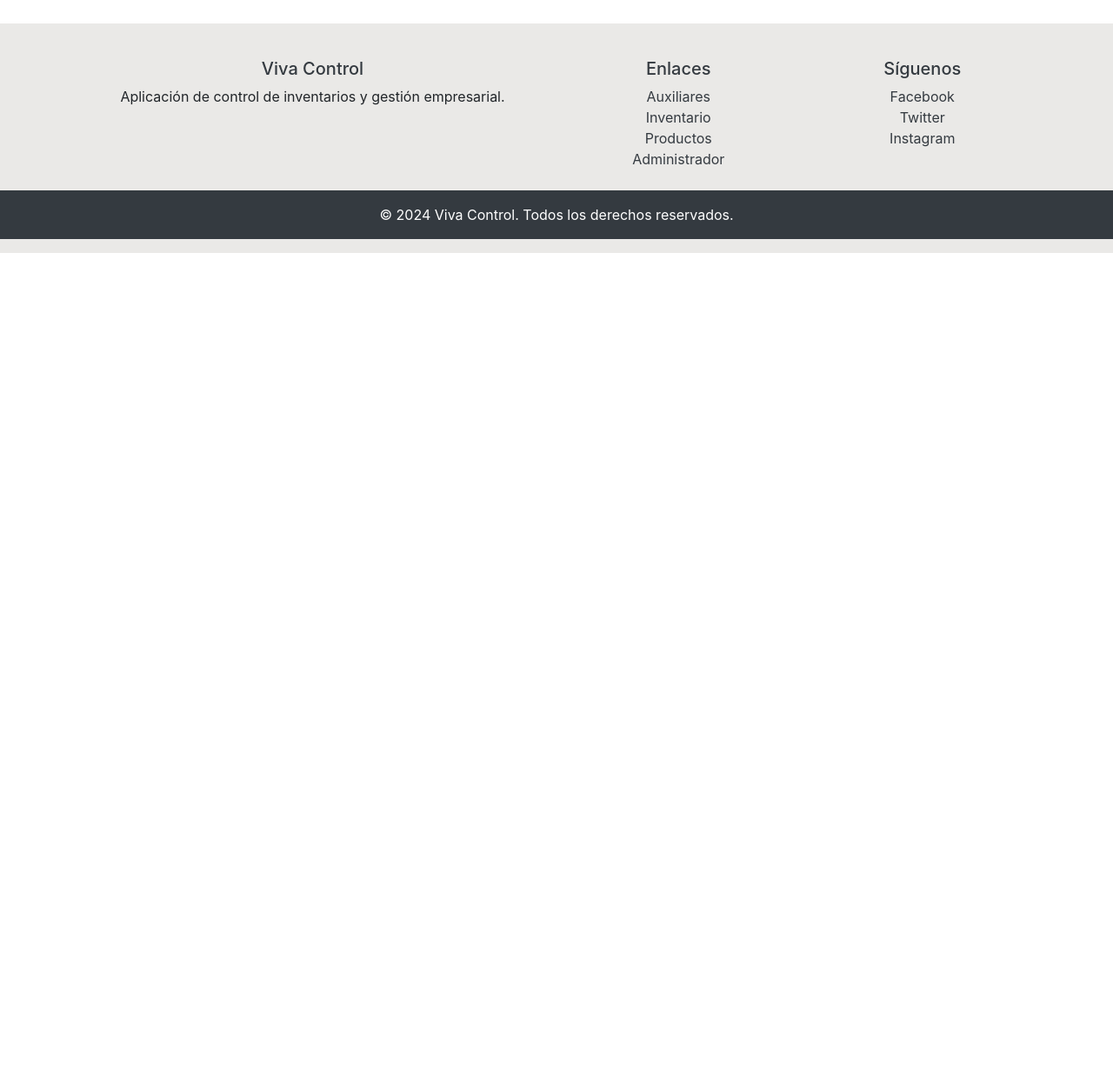
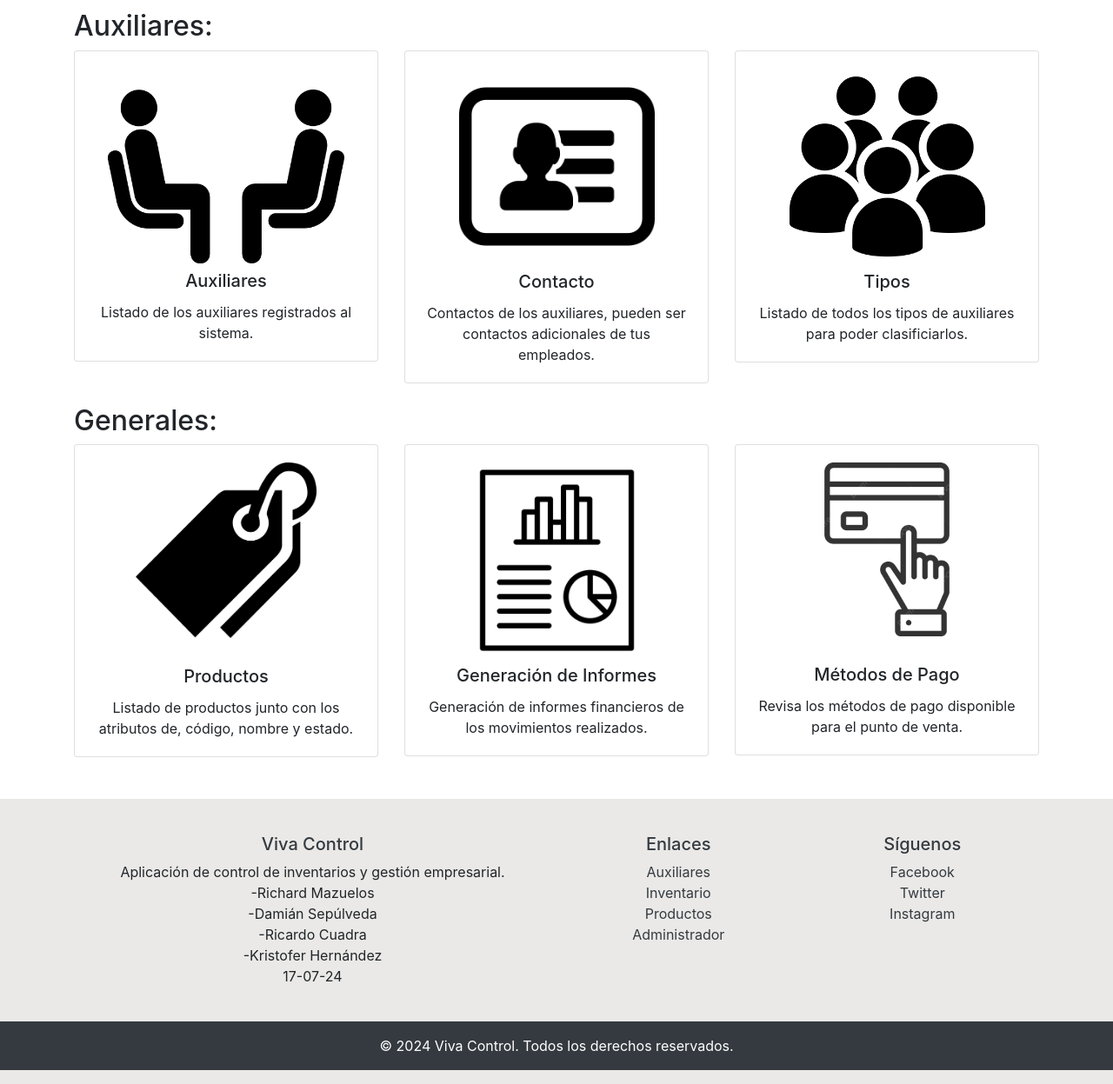
Before and after one commit to elrichardby11/VivaControl-Web, a Django app: page / in a window 1280 px wide. Shown: the part 578-1825 px from the top of the page at 87% size. Before the commit the page ends 869 px from the top, so only its background shows below. Run offline with Django 5.2, Linux system fonts and the light colour scheme; the visitor is signed in with stand-in values (Sample User, id 1); some libraries are stand-ins or nearby versions.

Commit message:
Update templates

```diff
--- a/productos/admin.py
+++ b/productos/admin.py
@@ -13,6 +13,6 @@ class CategoriaAdmin(admin.ModelAdmin):
 admin.site.register(Categoria, CategoriaAdmin)
 
 class ProductoAdmin(admin.ModelAdmin):
-    list_display = ("id_producto", "nombre", "categoria", )
+    list_display = ("id_producto", "nombre", "cstate_producto", "categoria", )
 
 admin.site.register(Producto, ProductoAdmin)
--- a/productos/models.py
+++ b/productos/models.py
@@ -16,7 +16,7 @@ class Categoria(models.Model):
         return self.nombre
 
 class Producto(models.Model):
-    id_producto = models.AutoField(primary_key=True)
+    id_producto = models.IntegerField(primary_key=True)
     nombre = models.CharField(max_length=255)
     cstate_producto = models.ForeignKey(CStateProducto, on_delete=models.CASCADE)
     categoria = models.ForeignKey(Categoria, on_delete=models.CASCADE)
--- a/templates/base.html
+++ b/templates/base.html
@@ -120,7 +120,12 @@
         <div class="col-lg-6 col-md-12 mb-4 mb-md-0">
           <h5 class="footer-brand">Viva Control</h5>
           <p>
-            Aplicación de control de inventarios y gestión empresarial.
+            Aplicación de control de inventarios y gestión empresarial.<br>
+            -Richard Mazuelos<br>
+            -Damián Sepúlveda<br>
+            -Ricardo Cuadra<br>
+            -Kristofer Hernández<br>
+            17-07-24
           </p>
         </div>
 
@@ -175,9 +180,8 @@
       © 2024 Viva Control. Todos los derechos reservados.
     </div>
   </footer>
-
   <script src="https://code.jquery.com/jquery-3.5.1.slim.min.js"></script>
-  <script src="https://cdn.jsdelivr.net/npm/@popperjs/core@2.5.4/dist/umd/popper.min.js"></script>
+  <script src="https://cdn.jsdelivr.net/npm/@popperjs/core@2.9.3/dist/umd/popper.min.js"></script>
   <script src="https://stackpath.bootstrapcdn.com/bootstrap/4.5.2/js/bootstrap.min.js"></script>
   {% block extra_scripts %}
   {% endblock extra_scripts %}
--- a/templates/home.html
+++ b/templates/home.html
@@ -5,24 +5,37 @@ Inicio - Viva Control
 {% endblock %}
 
 {% block content %}
+{% load static %}
+
 {% if not user.is_authenticated %}
-
-<h1>Bienvenido!</h1>
+<div class="container mt-4">
+<div class="jumbotron">
+    <h1 class="display-4">¡Bienvenido!</h1>
+    <p class="lead">
+        El proyecto Viva Control está diseñado para atender las necesidades comunes de diversas empresas en la gestión de auxiliares, inventarios y productos. Este sistema ofrece herramientas robustas y flexibles para mejorar la eficiencia operativa y facilitar la toma de decisiones estratégicas.
+    </p>
+    <hr class="my-4">
+    <p>
+        Si deseas acceder a las funcionalidades del sistema, por favor inicia sesión.
+    </p>
+    <a class="btn btn-primary btn-lg" href="{% url 'login' %}" role="button">Iniciar sesión</a>
+</div>
+</div>
 {% else %}
-{% load static %}
 
 <div class="container mt-4">
     <h1>Acceso Directo: </h1>
+
     <br>
     <h2>Inventario: </h2>
     <div class="row">
         <div class="col-md-4">
             <a href="{% url 'punto_venta' %}" class="card-link">
                 <div class="card">
-                    <div class="card-body">
-                        <img src="{% static 'images/pos_icon.png' %}" alt="pos image" width="250">
-                        <h5 class="card-title">Punto de Venta</h5>
-                        <p class="card-text">Salida de los productos mediante ventas que realizan los clientes.</p>
+                    <div class="card-body d-flex flex-column align-items-center">
+                        <img src="{% static 'images/pos_icon.png' %}" alt="pos image" class="mb-2" width="250">
+                        <h5 class="card-title text-center">Punto de Venta</h5>
+                        <p class="card-text text-center">Salida de los productos mediante ventas que realizan los clientes.</p>
                     </div>
                 </div>
             </a>
@@ -30,10 +43,10 @@ Inicio - Viva Control
         <div class="col-md-4">
             <a href="{% url 'punto_compra' %}" class="card-link">
                 <div class="card">
-                    <div class="card-body">
-                        <img src="{% static 'images/supplier.png' %}" alt="supplier image" width="225">
-                        <h5 class="card-title">Punto de Compra</h5>
-                        <p class="card-text">Entrada de Productos mediante compras a proveedores.</p>
+                    <div class="card-body d-flex flex-column align-items-center">
+                        <img src="{% static 'images/supplier.png' %}" alt="supplier image" class="mb-2" width="225">
+                        <h5 class="card-title text-center">Punto de Compra</h5>
+                        <p class="card-text text-center">Entrada de Productos mediante compras a proveedores.</p>
                     </div>
                 </div>
             </a>
@@ -41,10 +54,88 @@ Inicio - Viva Control
         <div class="col-md-4">
             <a href="{% url 'inventario' %}" class="card-link">
                 <div class="card">
-                    <div class="card-body">
-                        <img src="{% static 'images/inventory.jpg' %}" alt="inventory image" width="197">
-                        <h5 class="card-title"><br>Inventario</h5>
-                        <p class="card-text">Revisa el stock de los productos por locales.</p>
+                    <div class="card-body d-flex flex-column align-items-center">
+                        <img src="{% static 'images/inventory.jpg' %}" alt="inventory image" class="mb-2" width="197">
+                        <h5 class="card-title text-center"><br>Inventario</h5>
+                        <p class="card-text text-center">Revisa el stock de los productos por locales.</p>
+                    </div>
+                </div>
+            </a>
+        </div>
+    </div>
+
+    <br>
+    <h2>Auxiliares: </h2>
+    <div class="row">
+        <div class="col-md-4">
+            <a href="{% url 'auxiliares' %}" class="card-link">
+                <div class="card">
+                    <div class="card-body d-flex flex-column align-items-center">
+                        <br>
+                        <img src="{% static 'images/auxiliar.png' %}" alt="auxiliar image" class="mb-2" width="272">
+                        <h5 class="card-title text-center">Auxiliares</h5>
+                        <p class="card-text text-center">Listado de los auxiliares registrados al sistema.</p>
+                    </div>
+                </div>
+            </a>
+        </div>
+        <div class="col-md-4">
+            <a href="#" class="card-link">
+                <div class="card">
+                    <div class="card-body d-flex flex-column align-items-center">
+                        <img src="{% static 'images/contact.jpg' %}" alt="contact image" class="mb-2" width="225">
+                        <h5 class="card-title text-center">Contacto</h5>
+                        <p class="card-text text-center">Contactos de los auxiliares, pueden ser contactos adicionales de tus empleados.</p>
+                    </div>
+                </div>
+            </a>
+        </div>
+        <div class="col-md-4">
+            <a href="{% url 'tipos' %}" class="card-link">
+                <div class="card">
+                    <div class="card-body d-flex flex-column align-items-center">
+                        <img src="{% static 'images/types.jpg' %}" alt="types image" class="mb-2" width="225">
+                        <h5 class="card-title text-center">Tipos</h5>
+                        <p class="card-text text-center">Listado de todos los tipos de auxiliares para poder clasificiarlos.</p>
+                    </div>
+                </div>
+            </a>
+        </div>
+    </div>
+
+    <br>
+    <h2>Generales: </h2>
+    <div class="row">
+        <div class="col-md-4">
+            <a href="{% url 'productos' %}" class="card-link">
+                <div class="card">
+                    <div class="card-body d-flex flex-column align-items-center">
+                        <img src="{% static 'images/product.jpg' %}" alt="product image" class="mb-2" width="208">
+                        <br>
+                        <h5 class="card-title text-center">Productos</h5>
+                        <p class="card-text text-center">Listado de productos junto con los atributos de, código, nombre y estado.</p>
+                    </div>
+                </div>
+            </a>
+        </div>
+        <div class="col-md-4">
+            <a href="#" class="card-link">
+                <div class="card">
+                    <div class="card-body d-flex flex-column align-items-center">
+                        <img src="{% static 'images/report.png' %}" alt="report image" class="mb-2" width="225">
+                        <h5 class="card-title text-center">Generación de Informes</h5>
+                        <p class="card-text text-center">Generación de informes financieros de los movimientos realizados.</p>
+                    </div>
+                </div>
+            </a>
+        </div>
+        <div class="col-md-4">
+            <a href="{% url 'metodos_pago' %}" class="card-link">
+                <div class="card">
+                    <div class="card-body d-flex flex-column align-items-center">
+                        <img src="{% static 'images/payments.png' %}" alt="payment image" class="mb-2" width="200">
+                        <h5 class="card-title text-center"><br>Métodos de Pago</h5>
+                        <p class="card-text text-center">Revisa los métodos de pago disponible para el punto de venta.</p>
                     </div>
                 </div>
             </a>
@@ -53,7 +144,5 @@ Inicio - Viva Control
 </div>
 <br><br>
 
-
 {% endif %}
-
 {% endblock content %}
```
Also changed, not shown: Vivacontrol/static/images/auxiliar.png (added), Vivacontrol/static/images/contact.jpg (added), Vivacontrol/static/images/payments.png (added), Vivacontrol/static/images/product.jpg (added), Vivacontrol/static/images/report.png (added), Vivacontrol/static/images/types.jpg (added), Vivacontrol/static/images/types.png (added), productos/migrations/0004_alter_producto_id_producto.py (added).
